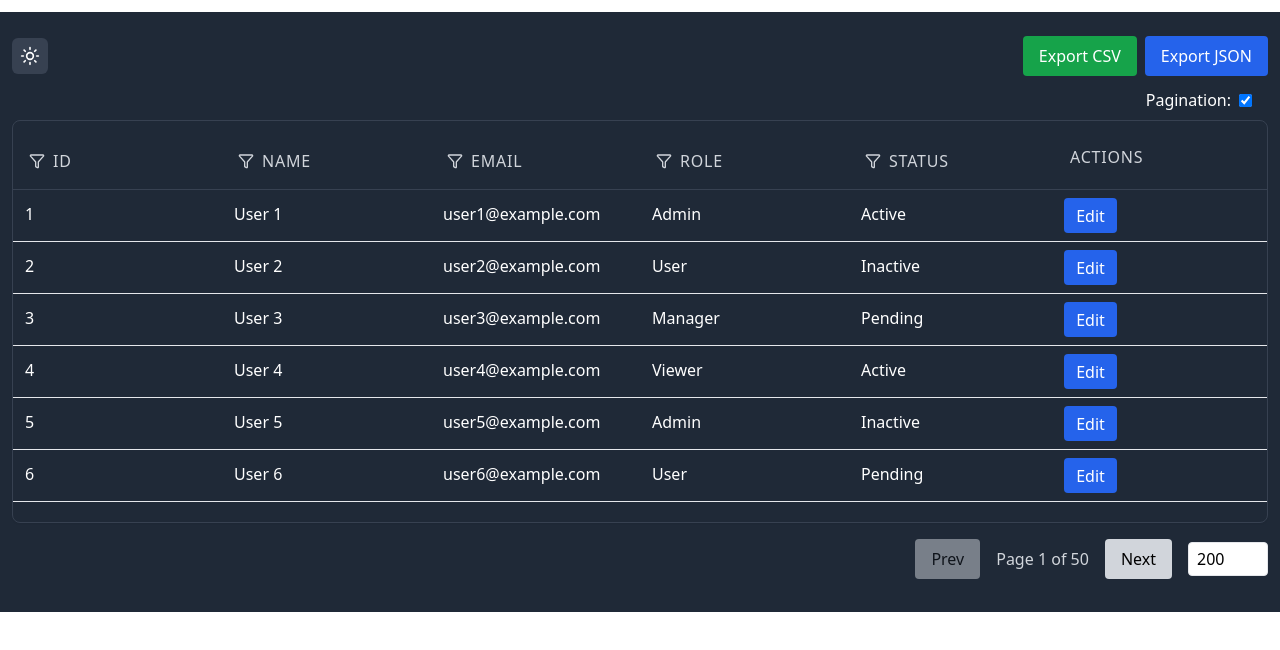
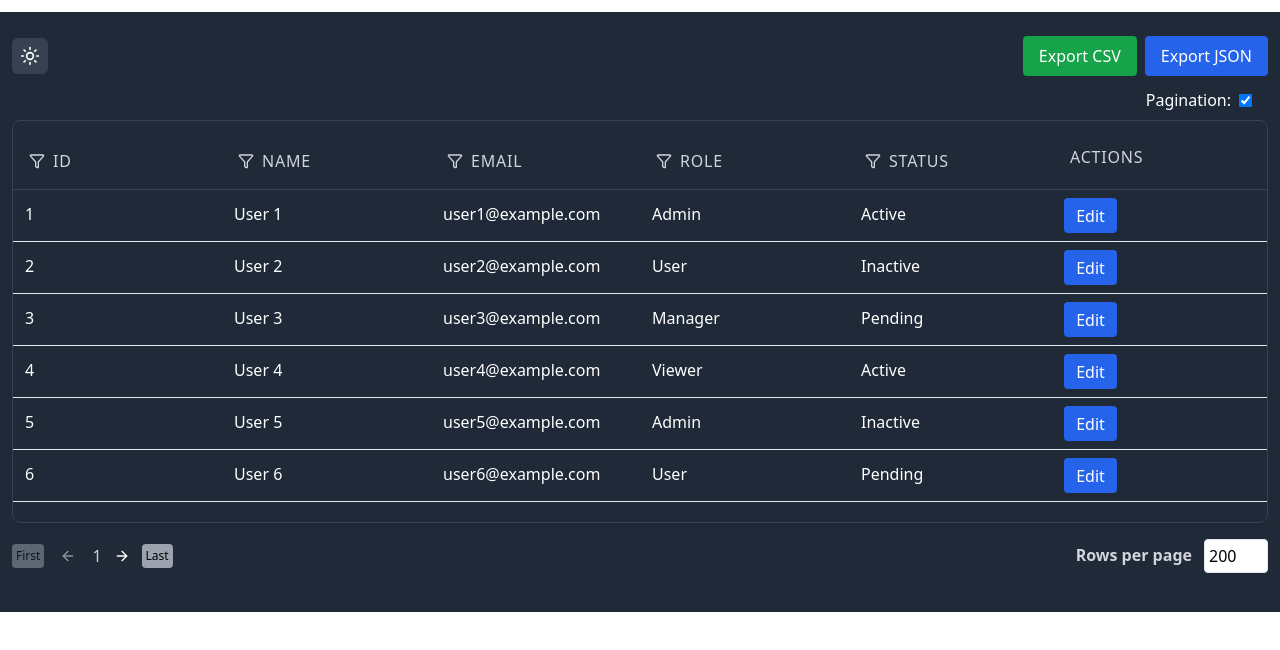
Before and after one commit to Apoorv-Awasthi-23/smart-grid, a React (Vite) app in the folder client/: page / in a window 1280 px wide. Shown: the top 650 px of the page. Built offline with nearby package versions, Linux system fonts and the light colour scheme.

Commit message:
improving styles of pagination

```diff
--- a/client/src/components/GridHeader.tsx
+++ b/client/src/components/GridHeader.tsx
@@ -1,17 +1,7 @@
 import React from "react";
 import { Filter } from "lucide-react";
+import { GridHeaderProps } from "../types/types";
 
-interface GridHeaderProps {
-  columns: any[];
-  sortCol: string | null;
-  sortDir: "asc" | "des";
-  mode: "light" | "dark";
-  activeFilter: string | null;
-  filters: { [key: string]: string };
-  handleSort: (colId: string) => void;
-  toggleFilter: (colId: string) => void;
-  handleFilterChange: (colId: string, value: string) => void;
-}
 
 const GridHeader: React.FC<GridHeaderProps> = ({
   columns,
--- a/client/src/components/Pagination.tsx
+++ b/client/src/components/Pagination.tsx
@@ -1,12 +1,10 @@
+import {
+  ArrowLeft,
+  ArrowRight,
 
-interface PaginationProps {
-  page: number;
-  totalPages: number;
-  mode: "light" | "dark";
-  clientPageSize: number;
-  onPageChange: (page: number) => void;
-  setClientPageSize: (size: number) => void;
-}
+} from "lucide-react";
+
+import { PaginationProps } from "../types/types";
 
 const Pagination: React.FC<PaginationProps> = ({
   page,
@@ -17,26 +15,55 @@
   setClientPageSize,
 }) => {
   return (
-    <div className="flex justify-end items-center gap-4 mt-4 text-black">
+    <div className="flex justify-between gap-4 items-center  mt-4 text-black">
+      <div className="flex items-center gap-2">
+        <button
+          disabled={page === 1}
+          onClick={() => onPageChange(1)}
+          className={`px-1 py-1 text-xs  rounded disabled:opacity-50 ${
+            mode === "light" ? "bg-gray-200" : "bg-gray-400"
+          }`}
+        >
+          First
+        </button>
         <button
           disabled={page === 1}
           onClick={() => onPageChange(page - 1)}
-        className="px-4 py-2 rounded bg-gray-300 disabled:opacity-50"
+          className="px-2 py-2 rounded disabled:opacity-50"
         >
-        Prev
+          <ArrowLeft size={16} color={mode === "light" ? "black" : "white"} />
         </button>
         <span
           className={`${mode === "light" ? "text-gray-700" : "text-gray-300"}`}
         >
-        Page {page} of {totalPages}
+          {page}
         </span>
         <button
           disabled={page === totalPages}
           onClick={() => onPageChange(page + 1)}
-        className="px-4 py-2 rounded bg-gray-300 disabled:opacity-50"
+          className="px-1 py-2 rounded  disabled:opacity-50"
         >
-        Next
+          <ArrowRight size={16} color={mode === "light" ? "black" : "white"} />
         </button>
+        <button
+          disabled={page === totalPages}
+          onClick={() => onPageChange(totalPages)}
+          className={`px-1 py-1 text-xs  rounded disabled:opacity-50 ${
+            mode === "light" ? "bg-slate-400 text-white" : "bg-gray-400"
+          }`}
+        >
+          Last
+        </button>
+      </div>
+
+      <div className="flex  lg:gap-1 gap-0.5">
+        <span
+          className={`${
+            mode === "light" ? "text-gray-700" : "text-gray-300"
+          } lg:px-2 lg:mt-1  font-bold ml-4`}
+        >
+          {"Rows per page "}
+        </span>
         <input
           type="number"
           min={1}
@@ -44,8 +71,9 @@
           onChange={(e) =>
             setClientPageSize(Math.max(1, parseInt(e.target.value) || 1))
           }
-        className="w-20 px-2 py-1 border rounded text-black"
+          className="w-12 lg:w-16  px-1 py-1 border rounded text-black"
         />
+      </div>
     </div>
   );
 };
--- a/client/src/types/types.ts
+++ b/client/src/types/types.ts
@@ -15,3 +15,23 @@
   width?: number | string;
   onDataChange?: (updatedData: T[]) => void;
 };
+
+export interface GridHeaderProps {
+  columns: any[];
+  sortCol: string | null;
+  sortDir: "asc" | "des";
+  mode: "light" | "dark";
+  activeFilter: string | null;
+  filters: { [key: string]: string };
+  handleSort: (colId: string) => void;
+  toggleFilter: (colId: string) => void;
+  handleFilterChange: (colId: string, value: string) => void;
+}
+export interface PaginationProps {
+  page: number;
+  totalPages: number;
+  mode: "light" | "dark";
+  clientPageSize: number;
+  onPageChange: (page: number) => void;
+  setClientPageSize: (size: number) => void;
+}
--- a/client/src/utils/convertCSV.ts
+++ b/client/src/utils/convertCSV.ts
@@ -1,4 +1,10 @@
+
+
+
+
+
 import { Column } from "../types/types";
+
 
 export const convertToCSV = <T>(data: T[], columns: Column<T>[]): string => {
   const headers = columns.map((col) => col.label).join(",");
```
Also changed, not shown: client/src/smartGrid.tsx (indentation only). Lines whose indentation alone changed are shown as unchanged.
